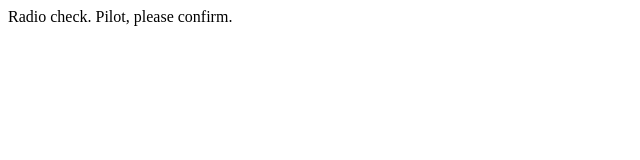
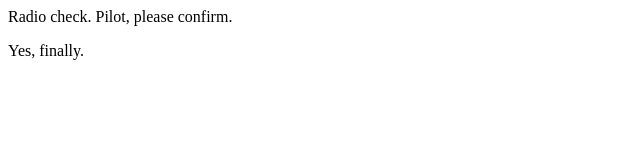
Before and after one commit to joseph10281998/communcation-log1, a plain HTML site: page index.html in a window 1280 px wide. Shown: the full height of the page, 0-640 px from the left. Drawn offline with Linux system fonts and the light colour scheme.

Commit message:
Added second line to log

```diff
--- a/index.html
+++ b/index.html
@@ -1,5 +1,6 @@
 <html>
 <body>
    <p>Radio check. Pilot, please confirm.</p>
+   <p>Yes, finally.</p>
 </body>
 </html>
```
